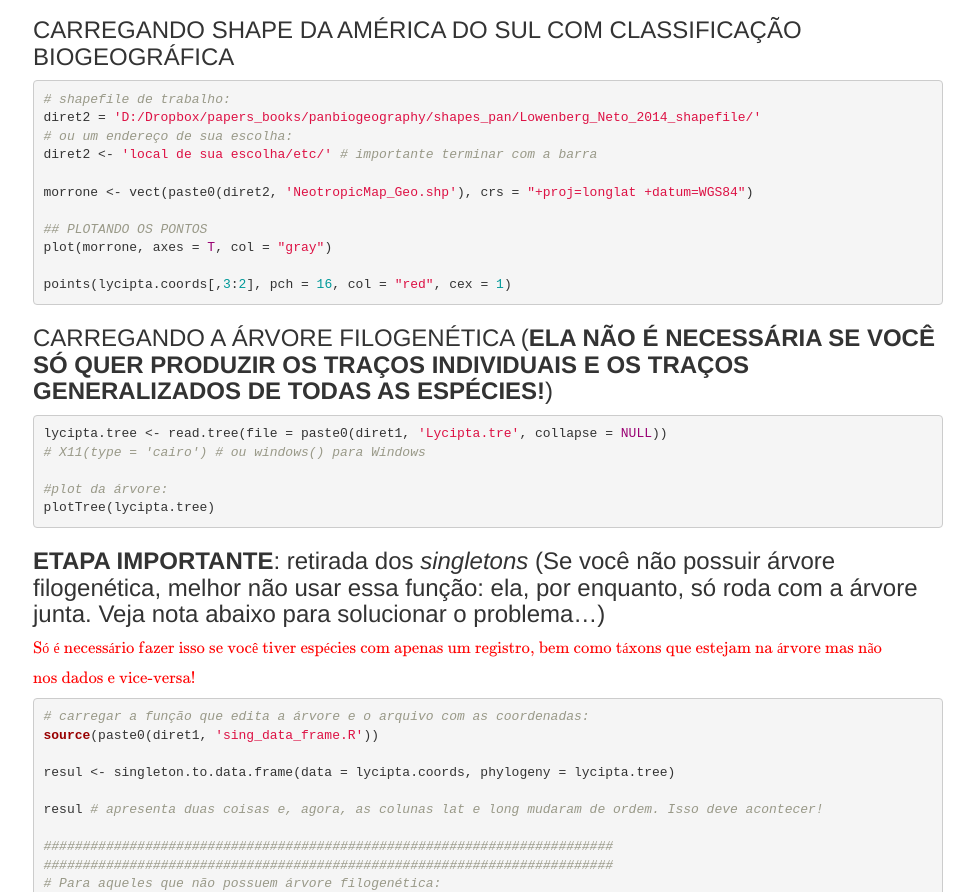
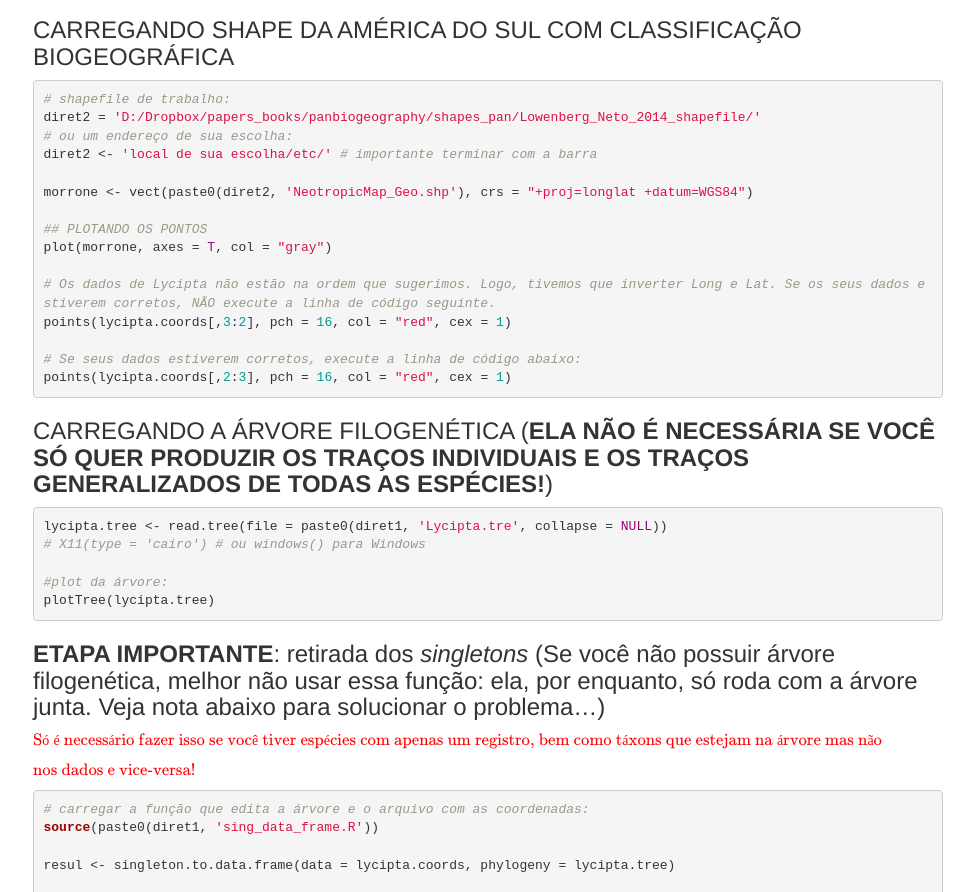
Before and after one commit to jozecaricardo/biogeografiaAULAS, a plain HTML site: page aula_pae_pce.html in a window 1280 px wide. Shown: the part 1210-2102 px from the top of the page, without its empty margins (152-1126 px from the left). Drawn offline with nearby package versions, Linux system fonts and the light colour scheme; some packages are replaced by stand-ins of ours.

Commit message:
Add files via upload

```diff
--- a/aula_pae_pce.html
+++ b/aula_pae_pce.html
@@ -429,7 +429,11 @@ morrone &lt;- vect(paste0(diret2, &#39;NeotropicMap_Geo.shp&#39;), crs = &quot;+
 ## PLOTANDO OS PONTOS
 plot(morrone, axes = T, col = &quot;gray&quot;)
 
-points(lycipta.coords[,3:2], pch = 16, col = &quot;red&quot;, cex = 1)</code></pre>
+# Os dados de Lycipta não estão na ordem que sugerimos. Logo, tivemos que inverter Long e Lat. Se os seus dados estiverem corretos, NÃO execute a linha de código seguinte.
+points(lycipta.coords[,3:2], pch = 16, col = &quot;red&quot;, cex = 1)
+
+# Se seus dados estiverem corretos, execute a linha de código abaixo:
+points(lycipta.coords[,2:3], pch = 16, col = &quot;red&quot;, cex = 1)</code></pre>
 </div>
 <div id="carregando-a-árvore-filogenética-ela-não-é-necessária-se-você-só-quer-produzir-os-traços-individuais-e-os-traços-generalizados-de-todas-as-espécies" class="section level3">
 <h3>CARREGANDO A ÁRVORE FILOGENÉTICA (<strong>ELA NÃO É NECESSÁRIA SE
```
